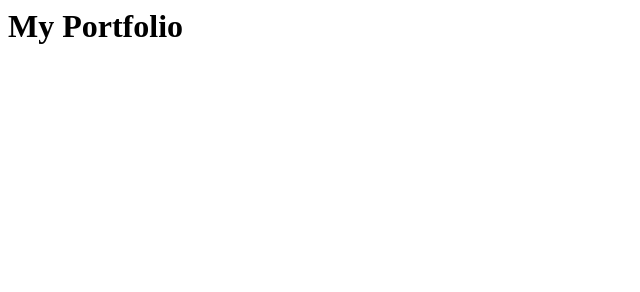
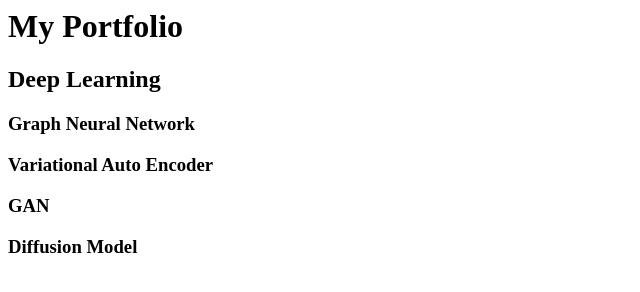
Before and after one commit to insoucyant/sumit.github.io, a plain HTML site: page index.html in a window 1280 px wide. Shown: the whole page, without its empty margins (0-640 px from the left). Drawn offline with Linux system fonts and the light colour scheme.

Commit message:
Updated Index

```diff
--- a/index.html
+++ b/index.html
@@ -1 +1,6 @@
 <h1>My Portfolio</h1>
+<h2>Deep Learning</h2>
+<h3>Graph Neural Network</h3>
+<h3>Variational Auto Encoder</h3>
+<h3>GAN</h3>
+<h3>Diffusion Model</h3>
```
